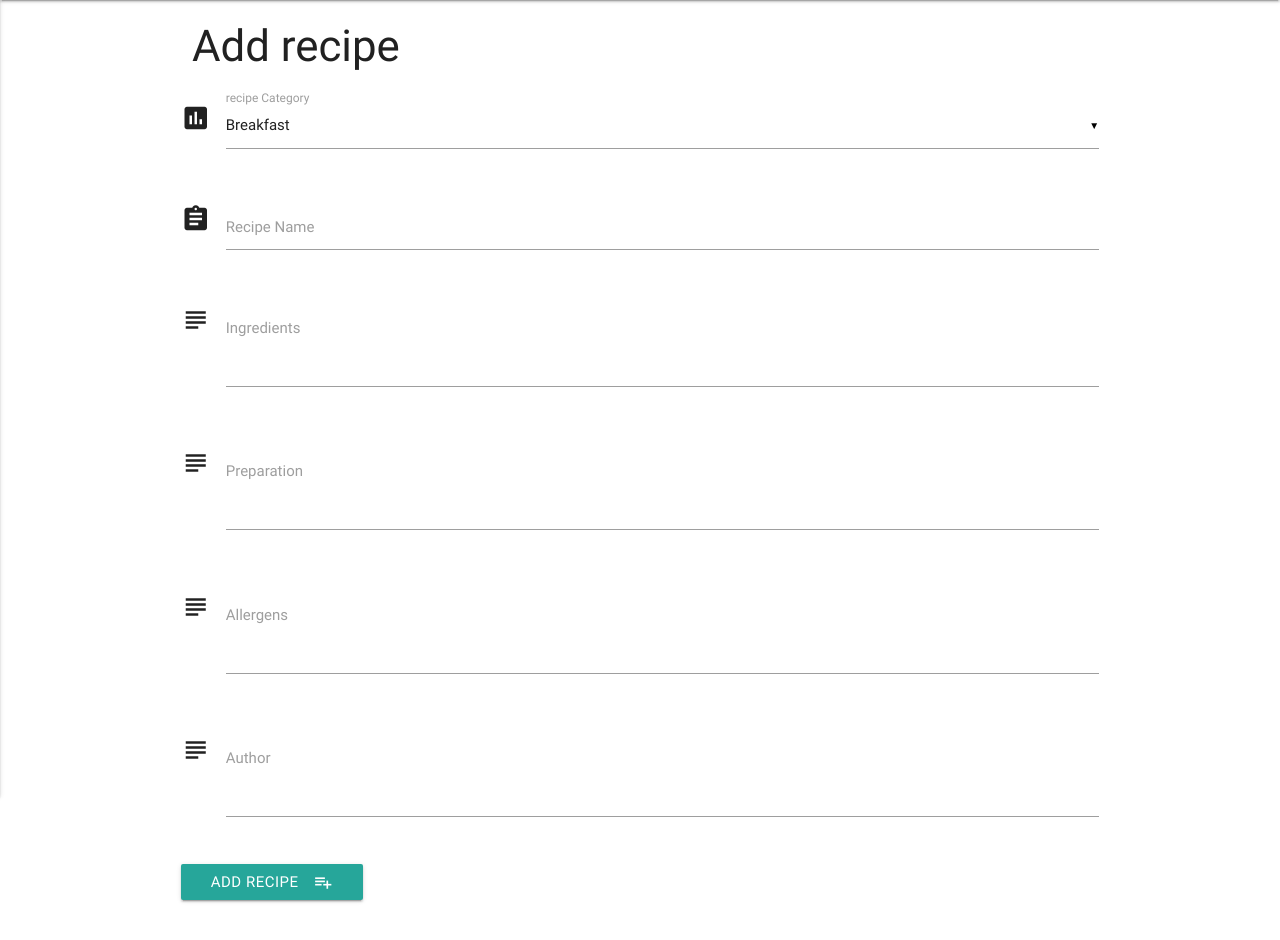
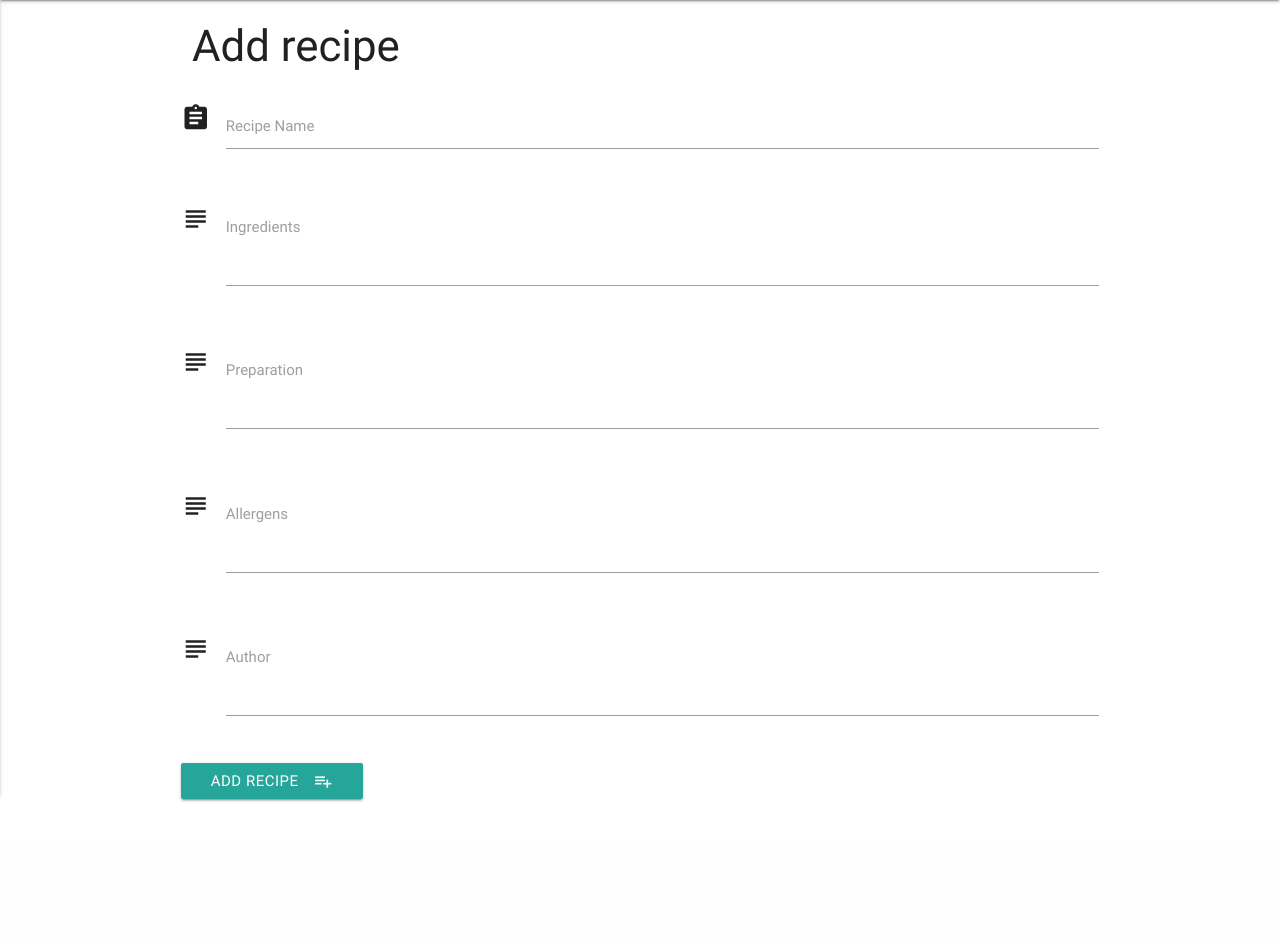
Before and after one commit to lubaninondo/project3, a Flask app: page /add_recipe in a window 1280 px wide. Shown: the part 64-1004 px from the top of the page. After the commit the page ends 866 px from the top, so only its background shows below. Run offline with Flask 2, Linux system fonts and the light colour scheme; the visitor is signed in with stand-in values (Sample User, id 1); data that the repository does not hold is empty; some libraries are stand-ins or nearby versions.

Commit message:
recipes and apps final

```diff
--- a/app.py
+++ b/app.py
@@ -103,37 +103,6 @@ def delete_recipe(recipe_id):
     mongo.db.recipes.remove({'_id': ObjectId(recipe_id)}, )
     return redirect(url_for('get_recipes'))
 
-@app.route('/get_categories')
-def get_categories():
-    return render_template('categories.html',
-    categories=mongo.db.categories.find())
-
-@app.route('/edit_category/<category_id>')
-def edit_category(category_id):
-    return render_template('editcategory.html',
-    category=mongo.db.categories.find_one({'_id': ObjectId(category_id)}))
-
-@app.route('/update_category/<category_id>', methods=['POST'])
-def update_category(category_id):
-    mongo.db.categories.update(
-        {'_id': ObjectId(category_id)},
-        {'category_name': request.form.get('category_name')})
-    return redirect(url_for('get_categories'))
-
-@app.route('/delete_category/<category_id>')
-def delete_category(category_id):
-    mongo.db.categories.remove({'_id': ObjectId(category_id)})
-    return redirect(url_for('get_categories'))
-
-@app.route('/insert_category', methods=['POST'])
-def insert_category():
-    category_doc = {'category_name': request.form.get('category_name')}
-    mongo.db.categories.insert_one(category_doc)
-    return redirect(url_for('get_categories'))
-
-@app.route('/add_category')
-def add_category():
-    return render_template('addcategory.html')
 
 @app.route('/logout')
 def logout():
--- a/templates/addrecipe.html
+++ b/templates/addrecipe.html
@@ -3,20 +3,6 @@
 <div class="row">
     <form action="{{ url_for('insert_recipe') }}" method="POST"  class="col s12">
         <div class="row">
-            <div class="row">
-                <div class="input-field col s12">
-                    <i class="material-icons prefix">poll</i>
-                    <select id="category" name="category_name">
-                  <option value="{{url_for('get_categories')}}" >Breakfast</option>
-                  <option value="{{url_for('get_categories')}}" >Lunch</option>
-                  <option value="{{url_for('get_categories')}}" >Supper</option>
-                  {% for cat in categories %}
-                      <option value="{{cat.category_name}}">{{cat.category_name}}</option>
-                  {% endfor %}
-                </select>
-                    <label>recipe Category</label>
-                </div>
-            </div>
         <div class="row">
             <div class="input-field col s12">
                 <i class="material-icons prefix">assignment</i>
```
Also changed, not shown: templates/addcategory.html (deleted, +0 -19 lines), templates/categories.html (deleted, +0 -26 lines), templates/editcategory.html (deleted, +0 -24 lines), templates/editrecipe.html (+0 -12 lines).
